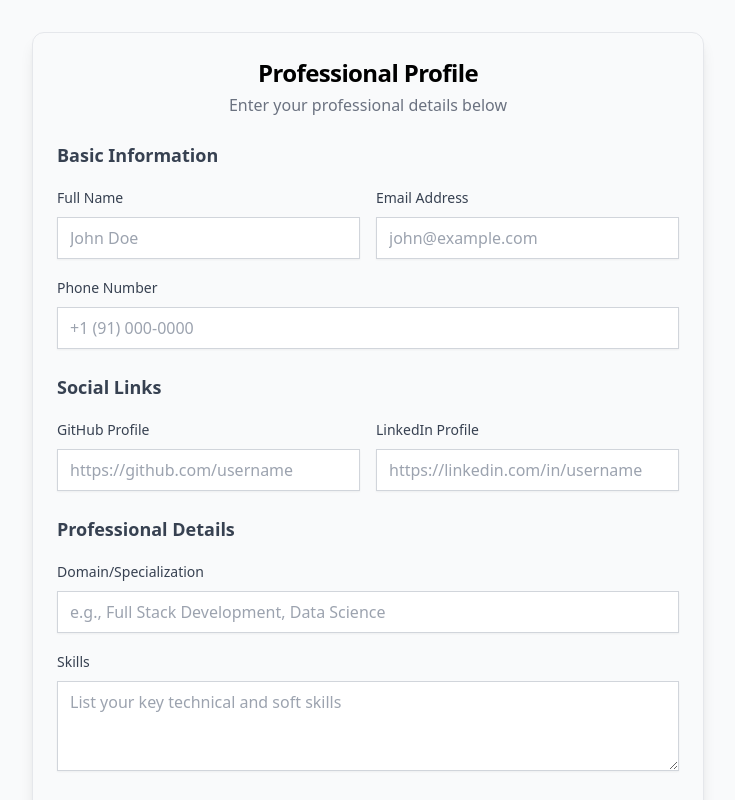
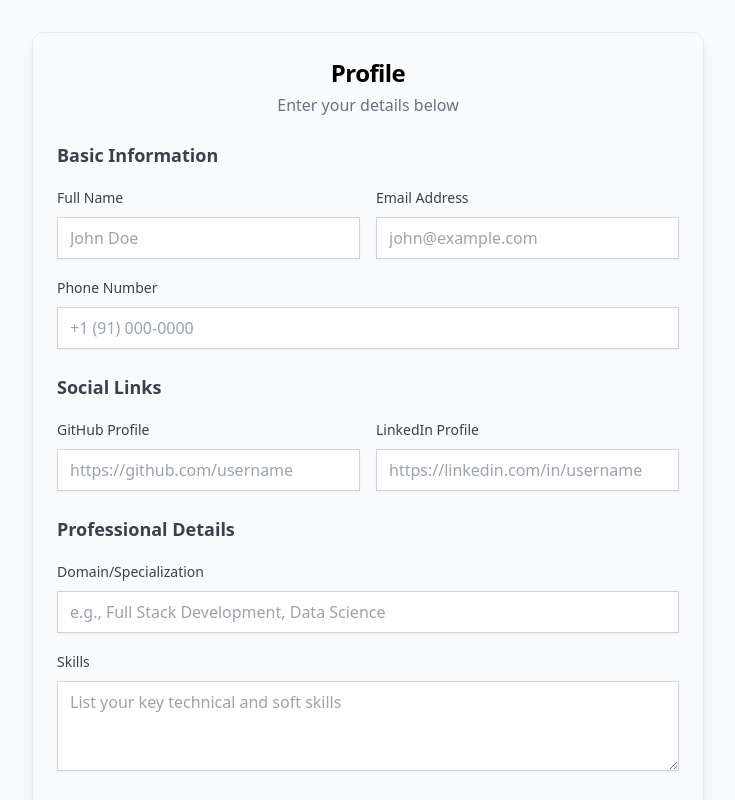
Before and after one commit to Arnav-NK/Job_Application_Auto-filler, a React (Vite) app in the folder Dashboard/vite-project/: page /check in a window 1280 px wide. Shown: the top 800 px of the page, without its empty margins (272-1007 px from the left). Built offline with nearby package versions, Linux system fonts and the light colour scheme.

Commit message:
Update HI.jsx

```diff
--- a/Dashboard/vite-project/src/pages/HI.jsx
+++ b/Dashboard/vite-project/src/pages/HI.jsx
@@ -43,10 +43,10 @@ const HI = ({ autofillData }) => {
       <Card className="max-w-2xl mx-auto shadow-lg">
         <CardHeader className="space-y-1">
           <CardTitle className="text-2xl font-bold text-center">
-            Professional Profile
+            Profile
           </CardTitle>
           <p className="text-center text-gray-500">
-            Enter your professional details below
+            Enter your details below
           </p>
         </CardHeader>
         <CardContent>
```
